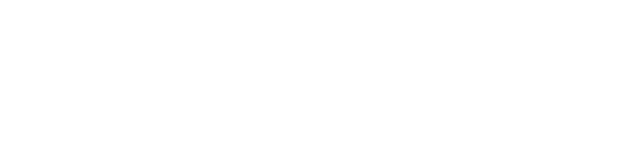
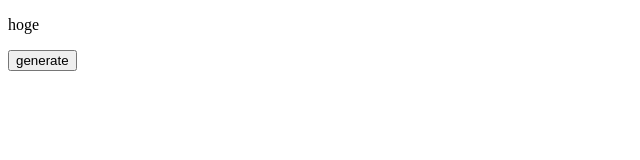
Before and after one commit to Ishige99/js-api-test, a plain HTML site: page index.html in a window 1280 px wide. Shown: the whole page, without its empty margins (0-640 px from the left). Drawn offline with Linux system fonts and the light colour scheme.

Commit message:
change html class and id

```diff
--- a/index.html
+++ b/index.html
@@ -7,6 +7,10 @@
     <link rel="stylesheet" href="style.css" class="style">
   </head>
   <body>
+    <section class="section-evil-insult">
+      <p class="evil-insult-text" id="js-evil-insult-text">hoge</p>
+      <button class="evil-insult-generate-button" id="js-evil-insult-generate-button">generate</button>
+    </section>
     <script src="script.js"></script>
   </body>
 </html>
```
